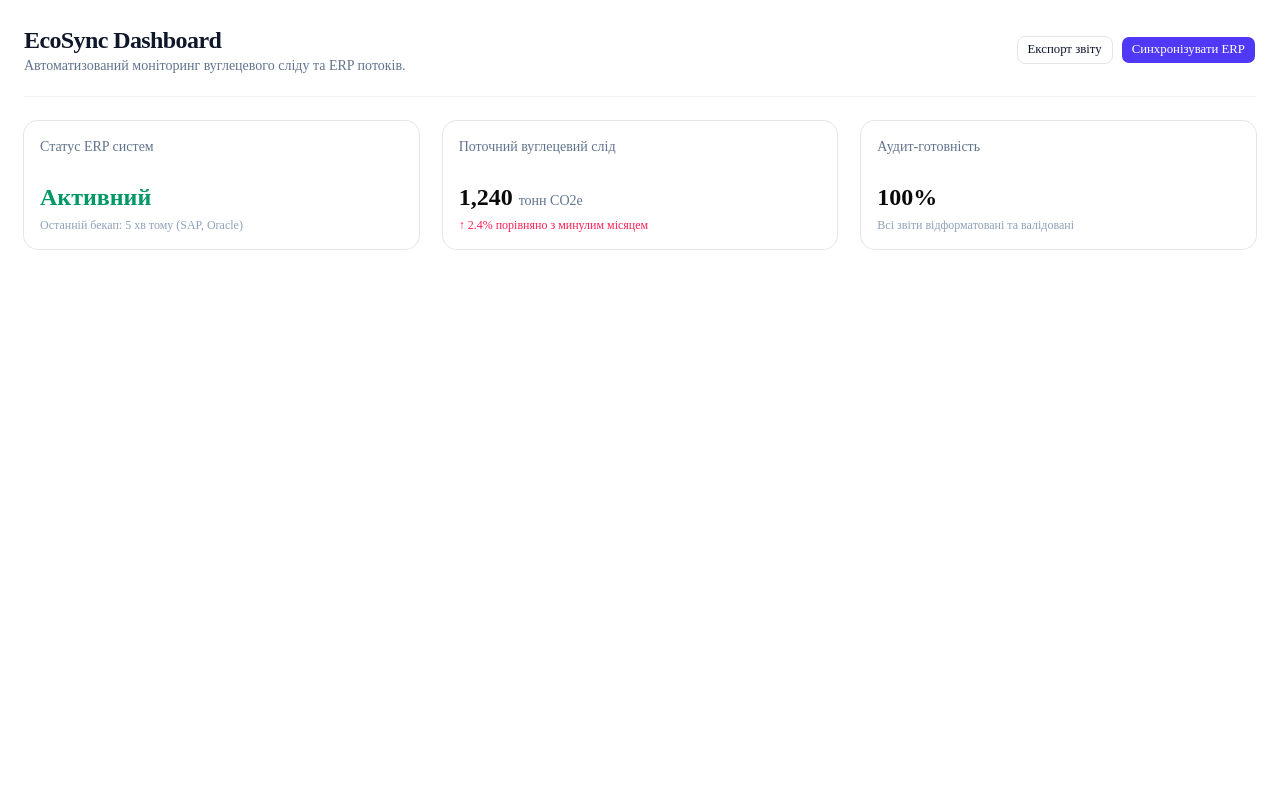
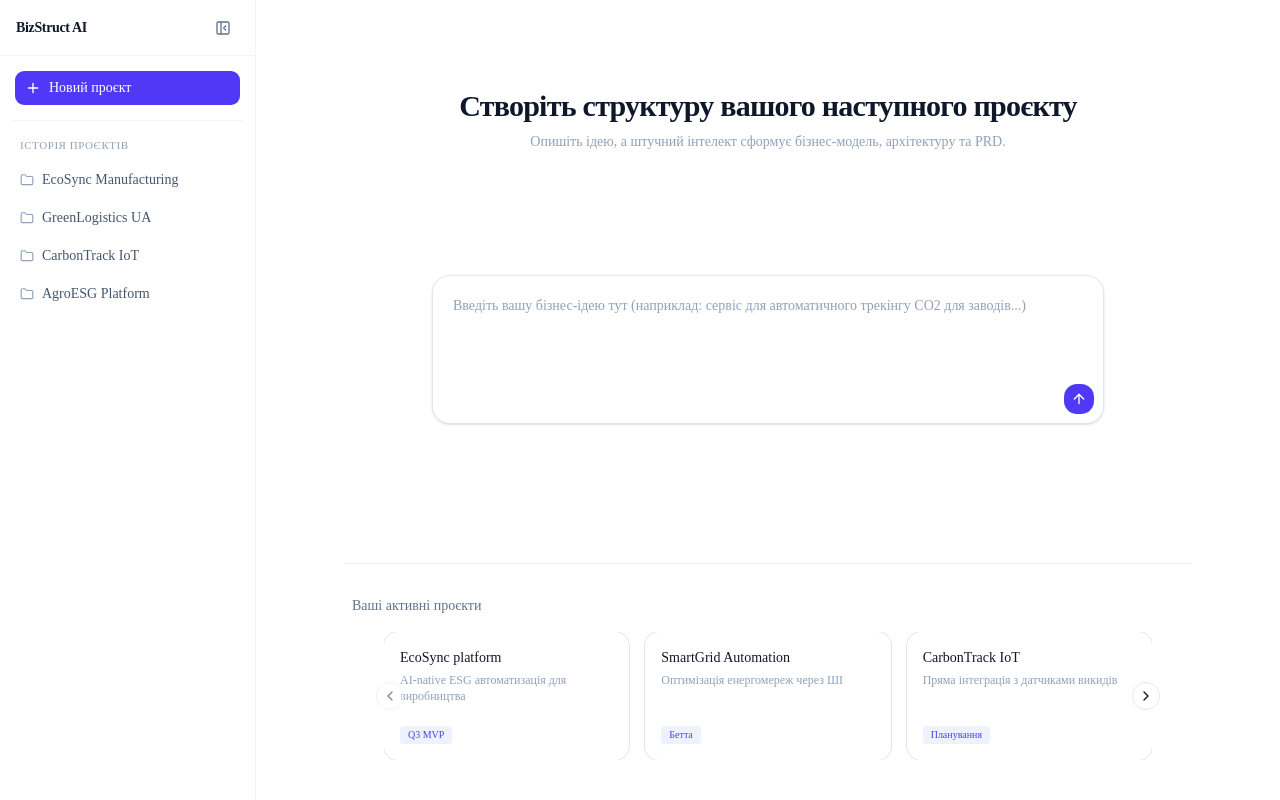
Before and after one commit to bizstruct/bizstruct-fe, a Next.js app: page / in a window 1280 px wide. Built offline with nearby package versions, Linux system fonts and the light colour scheme.

Commit message:
feat: implement sidebar component and update layout with project carousel

```diff
--- a/src/app/layout.tsx
+++ b/src/app/layout.tsx
@@ -1,33 +1,46 @@
-import type { Metadata } from "next";
-import { Geist, Geist_Mono } from "next/font/google";
-import "./globals.css";
+"use client"
 
-const geistSans = Geist({
-  variable: "--font-geist-sans",
-  subsets: ["latin"],
-});
+import { useState } from "react"
+import { Sidebar } from "@/components/common/sidebar"
+import { Button } from "@/components/ui/button"
+import { PanelLeft } from "lucide-react"
+import { Geist, Geist_Mono } from "next/font/google"
+import "@/styles/globals.css"
 
-const geistMono = Geist_Mono({
-  variable: "--font-geist-mono",
-  subsets: ["latin"],
-});
+const geistSans = Geist({ variable: "--font-sans", subsets: ["latin"] })
+const geistMono = Geist_Mono({ variable: "--font-mono", subsets: ["latin"] })
 
-export const metadata: Metadata = {
-  title: "Create Next App",
-  description: "Generated by create next app",
-};
+export default function RootLayout({ children }: { children: React.ReactNode }) {
+  const [isSidebarOpen, setIsSidebarOpen] = useState(true)
 
-export default function RootLayout({
-  children,
-}: Readonly<{
-  children: React.ReactNode;
-}>) {
   return (
-    <html
-      lang="en"
-      className={`${geistSans.variable} ${geistMono.variable} h-full antialiased`}
-    >
-      <body className="min-h-full flex flex-col">{children}</body>
+    <html lang="uk">
+      <body className={`${geistSans.variable} ${geistMono.variable} antialiased bg-white text-slate-900`}>
+        <div className="flex h-screen overflow-hidden">
+
+          <Sidebar isOpen={isSidebarOpen} setIsOpen={setIsSidebarOpen} />
+
+          <div className="flex-1 flex flex-col h-full min-w-0 relative bg-white">
+
+            {!isSidebarOpen && (
+              <div className="absolute top-3 left-4 z-50">
+                <Button
+                  variant="ghost"
+                  size="icon"
+                  onClick={() => setIsSidebarOpen(true)}
+                  className="h-8 w-8 text-slate-500 hover:text-slate-900 border border-slate-200 bg-white"
+                >
+                  <PanelLeft className="h-4 w-4" />
+                </Button>
+              </div>
+            )}
+
+            <div className="flex-1 overflow-y-auto">
+              {children}
+            </div>
+          </div>
+        </div>
+      </body>
     </html>
-  );
+  )
 }
--- a/src/app/page.tsx
+++ b/src/app/page.tsx
@@ -1,54 +1,80 @@
-import { Card, CardContent, CardDescription, CardHeader, CardTitle } from "@/components/ui/card"
+"use client"
+
+import { ArrowUp } from "lucide-react"
 import { Button } from "@/components/ui/button"
+import { Card, CardContent } from "@/components/ui/card"
+import { Carousel, CarouselContent, CarouselItem, CarouselNext, CarouselPrevious } from "@/components/ui/carousel"
 
-export default function DashboardPage() {
+// Фейкові картки активних проєктів для каруселі
+const activeProjects = [
+  { title: "EcoSync platform", desc: "AI-native ESG автоматизація для виробництва", status: "Q3 MVP" },
+  { title: "SmartGrid Automation", desc: "Оптимізація енергомереж через ШІ", status: "Бетта" },
+  { title: "CarbonTrack IoT", desc: "Пряма інтеграція з датчиками викидів", status: "Планування" },
+  { title: "BioWaste Circular", desc: "Управління відходами агрокомплексів", status: "Дослідження" },
+]
+
+export default function HomePage() {
   return (
-    <main className="min-h-screen bg-white p-6 text-slate-900 selection:bg-indigo-100">
+    <div className="flex flex-col justify-between h-full max-w-4xl mx-auto px-6 py-10">
 
-      <div className="flex flex-col gap-2 md:flex-row md:items-center md:justify-between border-b border-slate-100 pb-5 mb-6">
-        <div>
-          <h1 className="text-2xl font-semibold tracking-tight">EcoSync Dashboard</h1>
-          <p className="text-sm text-slate-500">Автоматизований моніторинг вуглецевого сліду та ERP потоків.</p>
-        </div>
-        <div className="flex items-center gap-2">
-          <Button variant="outline" size="sm">Експорт звіту</Button>
-          <Button size="sm" className="bg-indigo-600 hover:bg-indigo-700 text-white">Синхронізувати ERP</Button>
+      {/* 1. Верхній блок: Привітання */}
+      <div className="text-center mt-12 mb-8">
+        <h1 className="text-3xl font-semibold tracking-tight text-slate-900">
+          Створіть структуру вашого наступного проєкту
+        </h1>
+        <p className="text-sm text-slate-400 mt-2">
+          Опишіть ідею, а штучний інтелект сформує бізнес-модель, архітектуру та PRD.
+        </p>
+      </div>
+
+      {/* 2. Центральний блок: Поле вводу ідеї (AI Chat Input style) */}
+      <div className="w-full max-w-2xl mx-auto mb-auto flex flex-col justify-center h-full">
+        <div className="relative border border-slate-200 rounded-2xl bg-white p-2 shadow-sm focus-within:ring-1 focus-within:ring-indigo-500 focus-within:border-indigo-500 transition-all">
+          <textarea
+            rows={3}
+            placeholder="Введіть вашу бізнес-ідею тут (наприклад: сервіс для автоматичного трекінгу CO2 для заводів...)"
+            className="w-full resize-none border-0 bg-transparent p-3 text-sm text-slate-900 placeholder:text-slate-400 focus:ring-0 focus:outline-none min-h-[70px]"
+          />
+          <div className="flex justify-end pt-2">
+            <Button
+              size="icon"
+              className="h-8 w-8 rounded-xl bg-indigo-600 hover:bg-indigo-700 text-white transition-colors"
+            >
+              <ArrowUp className="h-4 w-4" />
+            </Button>
+          </div>
         </div>
       </div>
 
-      <div className="grid gap-6 md:grid-cols-2 lg:grid-cols-3">
+      {/* 3. Нижній блок: Карусель проєктів */}
+      <div className="w-full mt-12 border-t border-slate-100 pt-8">
+        <div className="flex items-center justify-between mb-4 px-2">
+          <h2 className="text-sm font-medium text-slate-500">Ваші активні проєкти</h2>
+        </div>
 
-        <Card className="rounded-xl border-slate-200 bg-white shadow-none">
-          <CardHeader className="pb-2">
-            <CardTitle className="text-sm font-medium text-slate-500">Статус ERP систем</CardTitle>
-          </CardHeader>
-          <CardContent>
-            <div className="text-2xl font-bold text-emerald-600">Активний</div>
-            <p className="text-xs text-slate-400 mt-1">Останній бекап: 5 хв тому (SAP, Oracle)</p>
-          </CardContent>
-        </Card>
+        <div className="px-10 relative">
+          <Carousel opts={{ align: "start" }} className="w-full">
+            <CarouselContent>
+              {activeProjects.map((project, index) => (
+                <CarouselItem key={index} className="md:col-span-1 md:basis-1/2 lg:basis-1/3">
+                  <Card className="rounded-xl border-slate-200 bg-white shadow-none hover:border-slate-300 transition-colors cursor-pointer h-32 flex flex-col justify-between p-4">
+                    <div>
+                      <h3 className="text-sm font-medium text-slate-900 truncate">{project.title}</h3>
+                      <p className="text-xs text-slate-400 line-clamp-2 mt-1">{project.desc}</p>
+                    </div>
+                    <span className="text-[10px] font-medium text-indigo-600 bg-indigo-50 px-2 py-0.5 rounded self-start">
+                      {project.status}
+                    </span>
+                  </Card>
+                </CarouselItem>
+              ))}
+            </CarouselContent>
+            <CarouselPrevious className="absolute -left-2 border-slate-200 hover:bg-slate-50" />
+            <CarouselNext className="absolute -right-2 border-slate-200 hover:bg-slate-50" />
+          </Carousel>
+        </div>
+      </div>
 
-        <Card className="rounded-xl border-slate-200 bg-white shadow-none">
-          <CardHeader className="pb-2">
-            <CardTitle className="text-sm font-medium text-slate-500">Поточний вуглецевий слід</CardTitle>
-          </CardHeader>
-          <CardContent>
-            <div className="text-2xl font-bold">1,240 <span className="text-sm font-normal text-slate-500">тонн CO2e</span></div>
-            <p className="text-xs text-rose-500 mt-1">↑ 2.4% порівняно з минулим місяцем</p>
-          </CardContent>
-        </Card>
-
-        <Card className="rounded-xl border-slate-200 bg-white shadow-none lg:col-span-1 md:col-span-2">
-          <CardHeader className="pb-2">
-            <CardTitle className="text-sm font-medium text-slate-500">Аудит-готовність</CardTitle>
-          </CardHeader>
-          <CardContent>
-            <div className="text-2xl font-bold">100%</div>
-            <p className="text-xs text-slate-400 mt-1">Всі звіти відформатовані та валідовані</p>
-          </CardContent>
-        </Card>
-
-      </div>
-    </main>
+    </div>
   )
 }
--- /dev/null
+++ b/src/components/common/sidebar.tsx
@@ -0,0 +1,63 @@
+"use client"
+
+import { Plus, Folder, PanelLeftClose, PanelLeft } from "lucide-react"
+import { Button } from "@/components/ui/button"
+
+interface SidebarProps {
+  isOpen: boolean
+  setIsOpen: (isOpen: boolean) => void
+}
+
+const projectHistory = [
+  { id: 1, title: "EcoSync Manufacturing" },
+  { id: 2, title: "GreenLogistics UA" },
+  { id: 3, title: "CarbonTrack IoT" },
+  { id: 4, title: "AgroESG Platform" },
+]
+
+export function Sidebar({ isOpen, setIsOpen }: SidebarProps) {
+  if (!isOpen) return null
+
+  return (
+    <aside className="w-64 border-r border-slate-100 bg-white flex flex-col h-screen shrink-0 transition-all">
+
+      <div className="h-14 flex items-center justify-between px-4 border-b border-slate-100">
+        <span className="font-semibold text-slate-900 tracking-tight text-sm">BizStruct AI</span>
+        <Button
+          variant="ghost"
+          size="icon"
+          onClick={() => setIsOpen(false)}
+          className="h-8 w-8 text-slate-500 hover:text-slate-900"
+        >
+          <PanelLeftClose className="h-4 w-4" />
+        </Button>
+      </div>
+
+      <div className="p-3.5">
+        <Button
+          className="w-full justify-start gap-2 bg-indigo-600 hover:bg-indigo-700 text-white shadow-none text-sm font-medium h-9 rounded-lg"
+        >
+          <Plus className="h-4 w-4" />
+          Новий проєкт
+        </Button>
+      </div>
+
+      <div className="border-t border-slate-100 mx-3" />
+
+      <div className="flex-1 overflow-y-auto p-2 space-y-0.5 mt-2">
+        <p className="px-3 text-[11px] font-medium text-slate-400 uppercase tracking-wider mb-2">
+          Історія проєктів
+        </p>
+        {projectHistory.map((project) => (
+          <button
+            key={project.id}
+            className="w-full flex items-center gap-2 px-3 py-2 text-sm font-normal text-slate-600 rounded-lg hover:bg-slate-50 hover:text-slate-900 transition-colors text-left truncate"
+          >
+            <Folder className="h-3.5 w-3.5 text-slate-400 shrink-0" />
+            <span className="truncate">{project.title}</span>
+          </button>
+        ))}
+      </div>
+    </aside>
+  )
+}
```
Also changed, not shown: src/styles/globals.css (renamed from src/app/globals.css).
